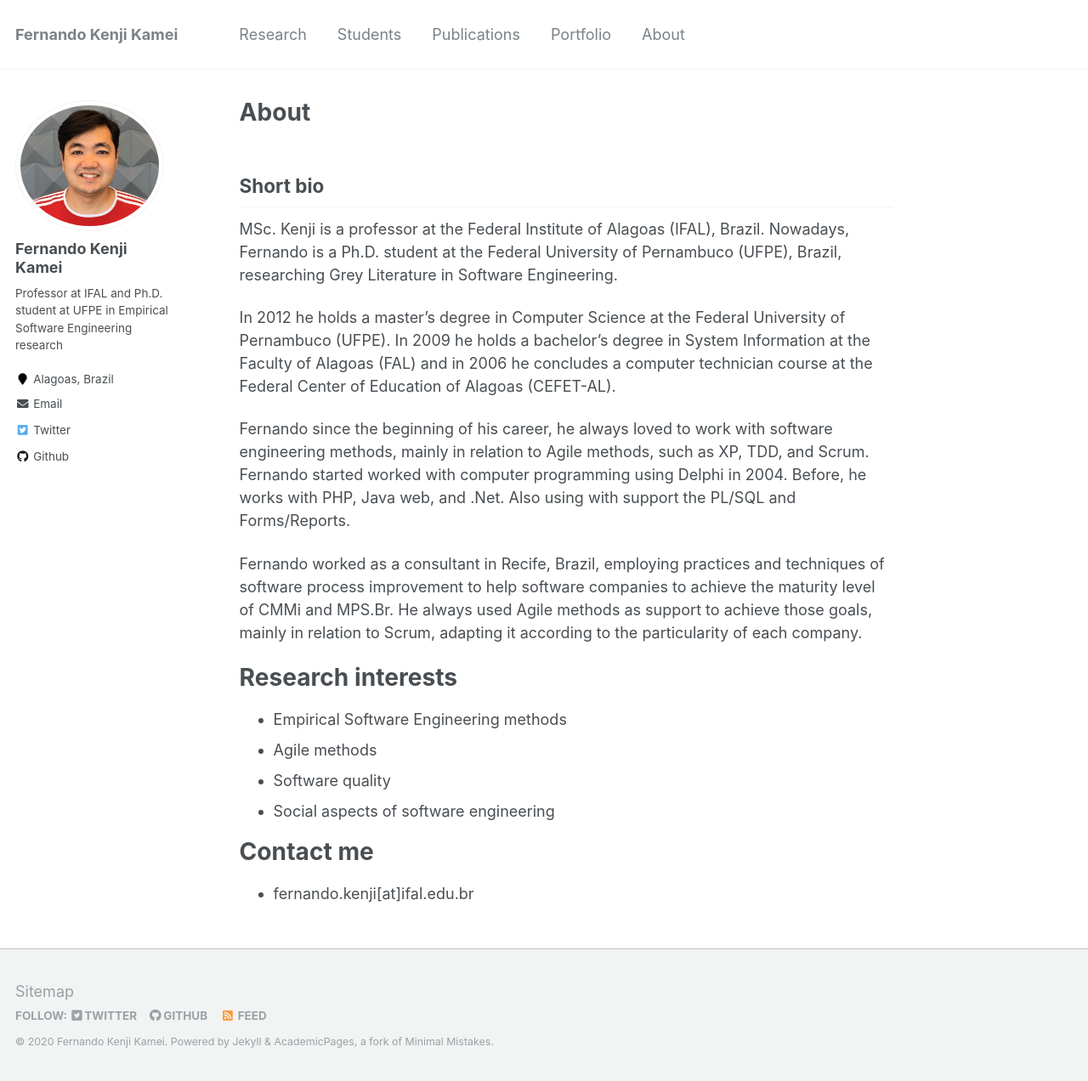
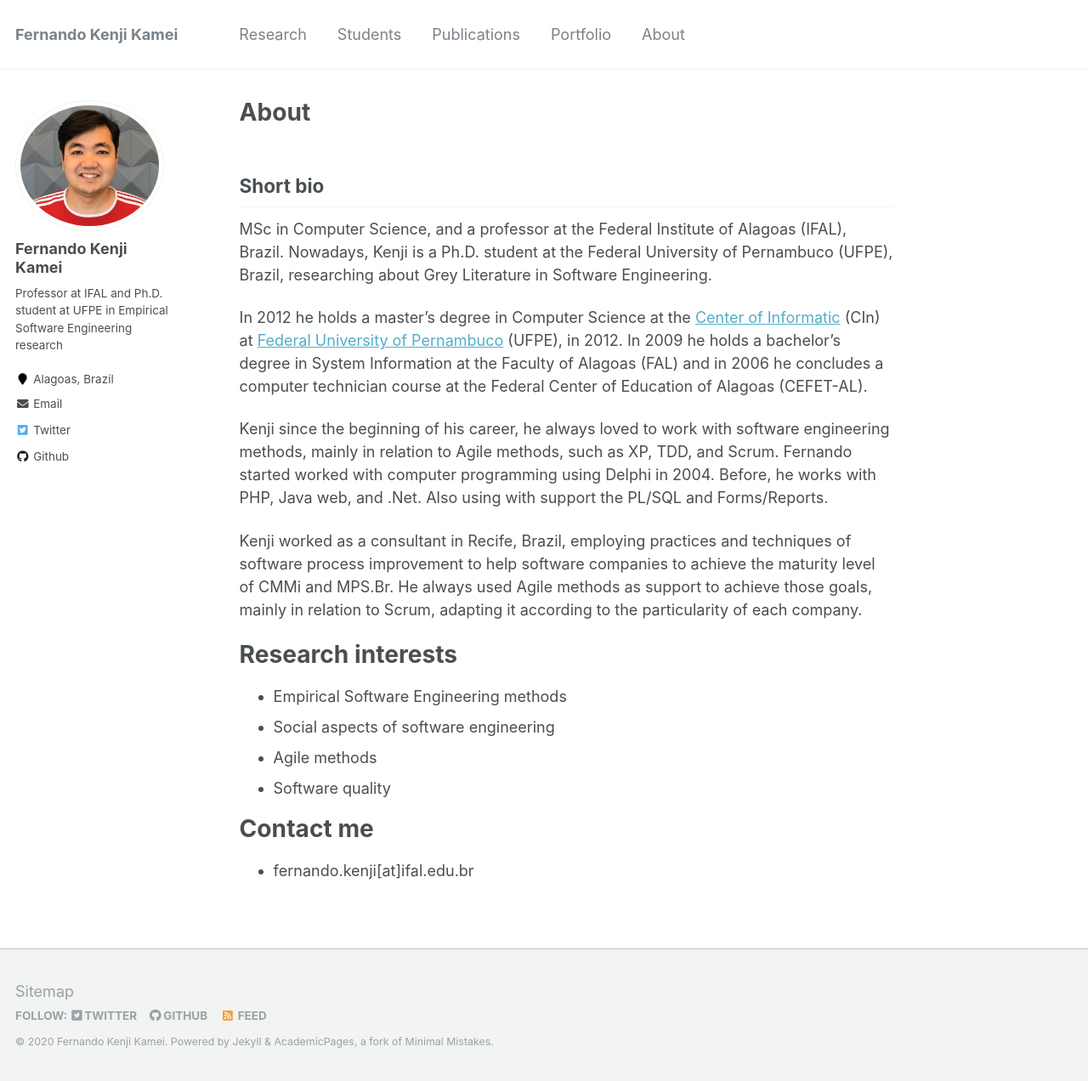
Before and after one commit to fkenjikamei/fkenjikamei.github.io, a Jekyll site: the page built from _pages/about.md, in a window 1280 px wide and 1272 px high. Shown: the whole window at 85% size. Built offline with Jekyll 4.4.1, drawn with Linux system fonts in a browser that asks for light colours.

Commit message:
updated about and index

```diff
--- a/_pages/about.md
+++ b/_pages/about.md
@@ -8,21 +8,21 @@ author_profile: true
 
 ## Short bio
 
-MSc. Kenji is a professor at the Federal Institute of Alagoas (IFAL), Brazil. Nowadays, Fernando is a Ph.D. student at the Federal University of Pernambuco (UFPE), Brazil, researching Grey Literature in Software Engineering.
+MSc in Computer Science, and a professor at the Federal Institute of Alagoas (IFAL), Brazil. Nowadays, Kenji is a Ph.D. student at the Federal University of Pernambuco (UFPE), Brazil, researching about Grey Literature in Software Engineering.
 
-In 2012 he holds a master’s degree in Computer Science at the Federal University of Pernambuco (UFPE). In 2009 he holds a bachelor’s degree in System Information at the Faculty of Alagoas (FAL) and in 2006 he concludes a computer technician course at the Federal Center of Education of Alagoas (CEFET-AL).
+In 2012 he holds a master’s degree in Computer Science at the [Center of Informatic](https://www.cin.ufpe.br) (CIn) at [Federal University of Pernambuco](https://www.ufpe.br) (UFPE), in 2012. In 2009 he holds a bachelor’s degree in System Information at the Faculty of Alagoas (FAL) and in 2006 he concludes a computer technician course at the Federal Center of Education of Alagoas (CEFET-AL).
 
-Fernando since the beginning of his career, he always loved to work with software engineering methods, mainly in relation to Agile methods, such as XP, TDD, and Scrum. Fernando started worked with computer programming using Delphi in 2004. Before, he works with PHP, Java web, and .Net. Also using with support the PL/SQL and Forms/Reports.
+Kenji since the beginning of his career, he always loved to work with software engineering methods, mainly in relation to Agile methods, such as XP, TDD, and Scrum. Fernando started worked with computer programming using Delphi in 2004. Before, he works with PHP, Java web, and .Net. Also using with support the PL/SQL and Forms/Reports.
 
-Fernando worked as a consultant in Recife, Brazil, employing practices and techniques of software process improvement to help software companies to achieve the maturity level of CMMi and MPS.Br. He always used Agile methods as support to achieve those goals, mainly in relation to Scrum, adapting it according to the particularity of each company.
+Kenji worked as a consultant in Recife, Brazil, employing practices and techniques of software process improvement to help software companies to achieve the maturity level of CMMi and MPS.Br. He always used Agile methods as support to achieve those goals, mainly in relation to Scrum, adapting it according to the particularity of each company.
 
 
 Research interests
 ======
 - Empirical Software Engineering methods
+- Social aspects of software engineering
 - Agile methods
 - Software quality
-- Social aspects of software engineering
 
 
 Contact me
```
Also changed, not shown: index.md (+5 -2 lines).
